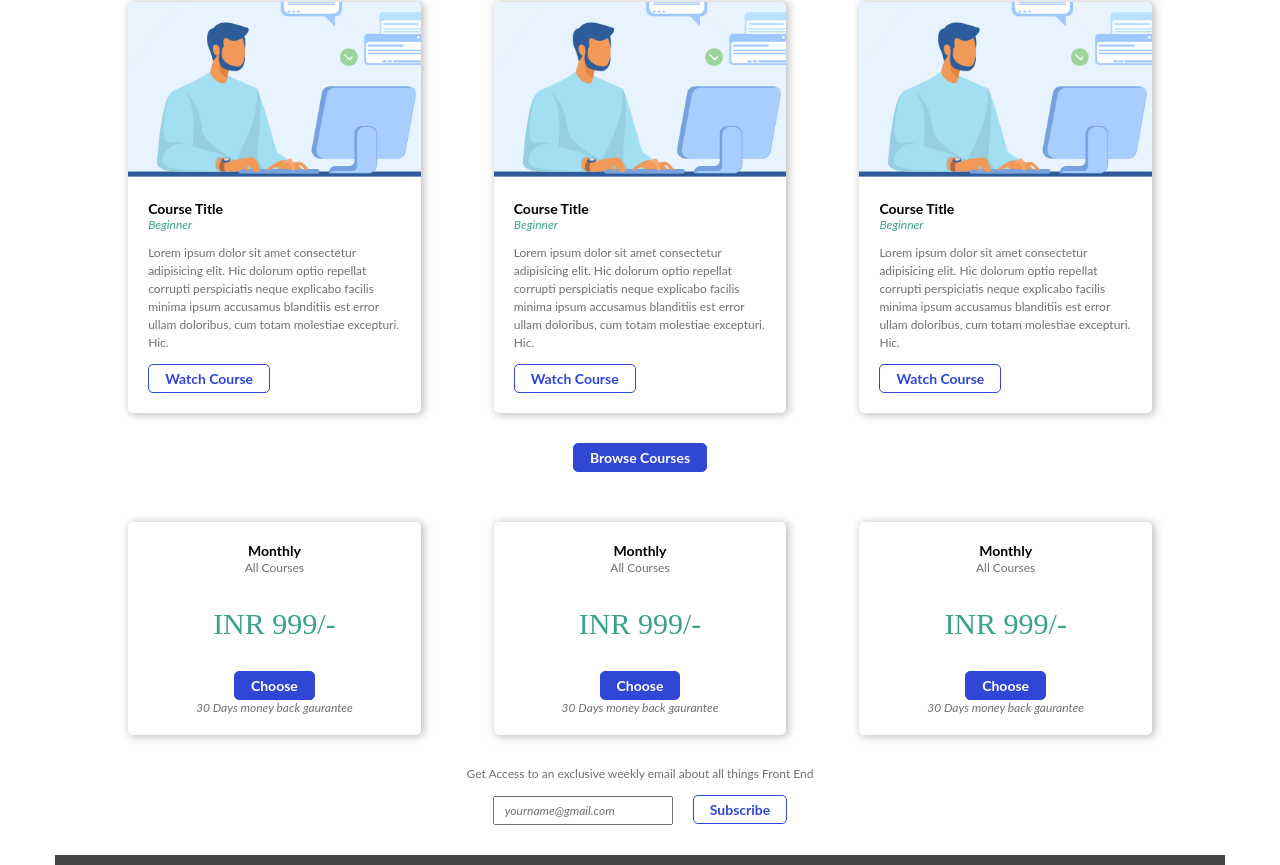
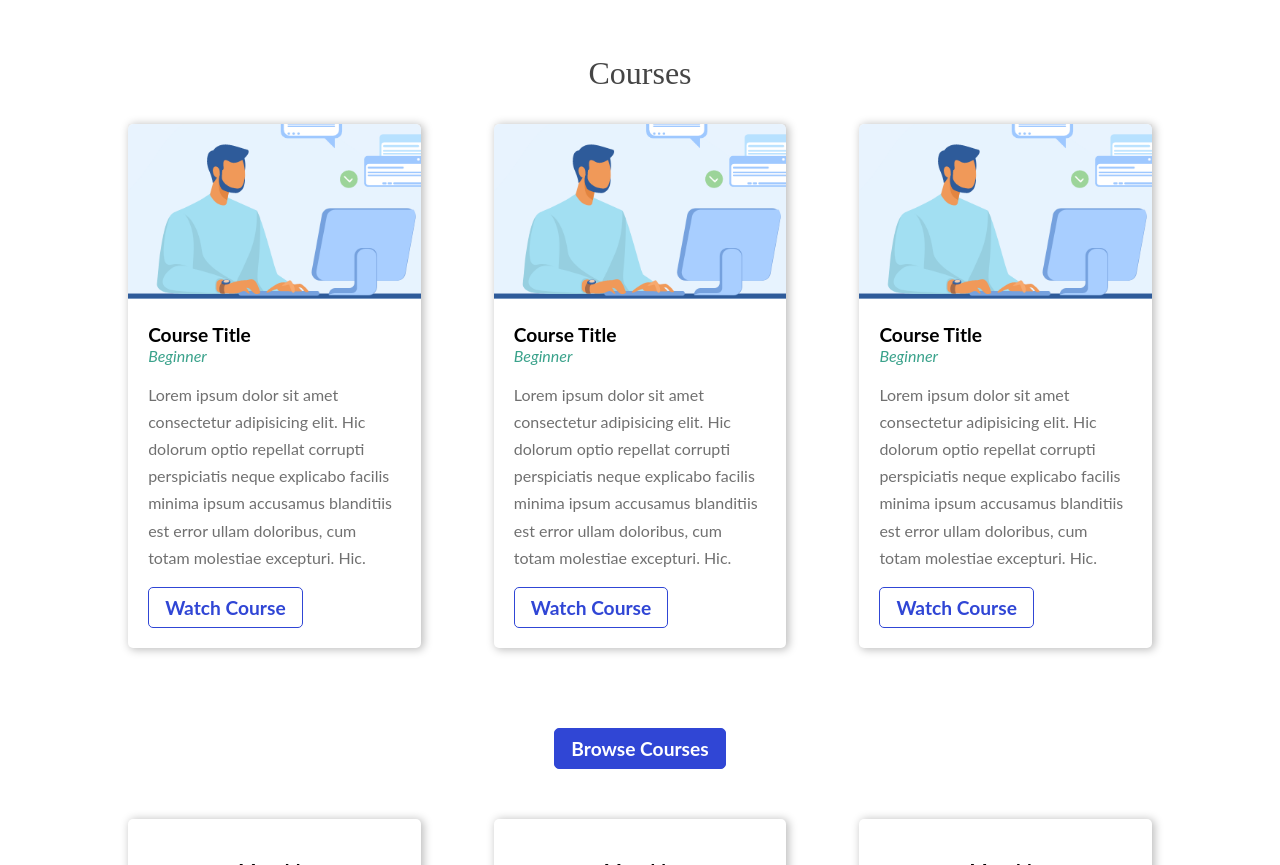
Before and after one commit to madhavsharma2106/get-front-end, a React (Create React App) app in the folder client/: page / in a window 1280 px wide. Shown: the part 775-1640 px from the top of the page. Built offline with nearby package versions, Linux system fonts and the light colour scheme.

Commit message:
Shifted to rem sizing

```diff
--- a/client/src/components/atoms/Button/Button.jsx
+++ b/client/src/components/atoms/Button/Button.jsx
@@ -6,16 +6,16 @@ import "./Button.scss";
 export const ButtonVariant = {
   contained: "contained",
   text: "text",
-  outlined: "outlined"
+  outlined: "outlined",
 };
 
-const Button = props => {
-  const { variant = ButtonVariant.contained, onClick } = props;
+const Button = (props) => {
+  const { variant = ButtonVariant.contained, onClick, style } = props;
 
   const classes = classNames([`btn-${variant}`, "btn"]);
 
   return (
-    <button onClick={onClick} className={classes}>
+    <button onClick={onClick} className={classes} style={style}>
       {props.children}
     </button>
   );
--- a/client/src/components/atoms/Button/Button.scss
+++ b/client/src/components/atoms/Button/Button.scss
@@ -34,9 +34,9 @@
 }
 
 .btn {
-  font-size: 14px;
+  font-size: $size-2;
   font-family: $lato-bold;
-  padding: 5px 16px 5px 16px;
+  padding: 0.5rem 1rem 0.5rem 1rem;
   cursor: pointer;
   font-weight: bold;
   @include border-radius;
--- a/client/src/components/atoms/Text/Text.scss
+++ b/client/src/components/atoms/Text/Text.scss
@@ -2,8 +2,7 @@
 .text-sub-heading-text {
   font-family: $lato-light;
   font-size: $size-3;
-  letter-spacing: 0.5px;
-  line-height: 20px;
+  line-height: 2rem;
 }
 
 .text-inline {
@@ -50,7 +49,7 @@
   font-family: $lato-regular;
   font-size: $size-1;
   color: $light-grey;
-  line-height: 1.5;
+  line-height: 1.7rem;
 }
 
 .text-highlight {
--- a/client/src/components/organisms/PriceCard/PriceCard.jsx
+++ b/client/src/components/organisms/PriceCard/PriceCard.jsx
@@ -14,8 +14,15 @@ function PriceCard() {
       <Text variant={TextVariant.regular} display={DisplayVariant.noMargin}>
         All Courses
       </Text>
-      <Text variant={TextVariant.highlight}>INR 999/-</Text>
-      <Button variant={ButtonVariant.contained}>Choose</Button>
+      <Text variant={TextVariant.highlight} style={{ margin: "2.5rem 0" }}>
+        INR 999/-
+      </Text>
+      <Button
+        variant={ButtonVariant.contained}
+        style={{ marginBottom: "0.5rem" }}
+      >
+        Choose
+      </Button>
       <Text variant={TextVariant.subText} display={DisplayVariant.noMargin}>
         30 Days money back gaurantee
       </Text>
--- a/client/src/components/organisms/PriceCard/PriceCard.scss
+++ b/client/src/components/organisms/PriceCard/PriceCard.scss
@@ -1,4 +1,4 @@
 .price-card {
   text-align: center;
-  padding: 20px 0;
+  padding: 2.5rem 0;
 }
--- a/client/src/components/pages/LandingPage/LandingPage.scss
+++ b/client/src/components/pages/LandingPage/LandingPage.scss
@@ -31,7 +31,7 @@
 }
 
 .language-section {
-  margin-top: 50px;
+  margin-top: 5rem;
   display: grid;
   justify-content: center;
 
@@ -46,14 +46,14 @@
   }
 }
 .courses-section {
-  margin-top: 50px;
+  margin-top: 5rem;
   display: flex;
   flex-direction: column;
   align-items: center;
   .courses {
     display: flex;
     justify-content: space-evenly;
-    margin-bottom: 30px;
+    margin-bottom: 5rem;
     & .card {
       width: 25%;
     }
@@ -64,15 +64,15 @@
   margin: 50px 0;
   display: flex;
   justify-content: space-evenly;
-  margin-bottom: 30px;
+  margin-bottom: 5rem;
   & .card {
     width: 25%;
   }
 }
 
-.footer-section {
+.mail-list-section {
   text-align: center;
-  margin: 30px 0;
+  margin: 5rem 0;
   & > div > * {
     margin: 0 10px;
   }
--- a/client/src/components/pages/LandingPage/MailList.jsx
+++ b/client/src/components/pages/LandingPage/MailList.jsx
@@ -5,7 +5,7 @@ import TextInput from "../../molecules/TextInput/TextInput";
 
 function MailList() {
   return (
-    <div className="footer-section">
+    <div className="mail-list-section">
       <Text variant={TextVariant.regular}>
         Get Access to an exclusive weekly email about all things Front End
       </Text>
--- a/client/src/styles/fonts.scss
+++ b/client/src/styles/fonts.scss
@@ -21,9 +21,9 @@ $work-sans-extra-bold: "Work Sans", extra-bold;
 $work-sans-semi-bold: "Work Sans", semi-bold;
 $work-sans-regular: "Work Sans", regular;
 
-$size-1: 12px;
-$size-2: 14px;
-$size-3: 16px;
-$size-4: 18px;
-$size-5: 24px;
-$size-6: 30px;
+$size-1: 1rem;
+$size-2: 1.2rem;
+$size-3: 1.4rem;
+$size-4: 1.8rem;
+$size-5: 2rem;
+$size-6: 3rem;
--- a/client/src/styles/main.scss
+++ b/client/src/styles/main.scss
@@ -4,6 +4,7 @@
 
 html {
   box-sizing: border-box;
+  // font-size: 12px;
 }
 
 body {
```
